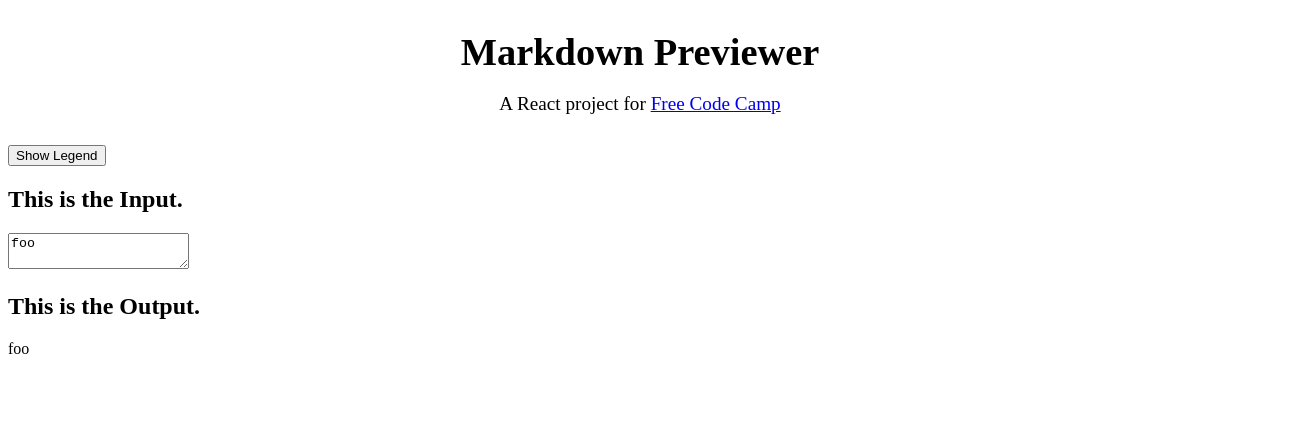
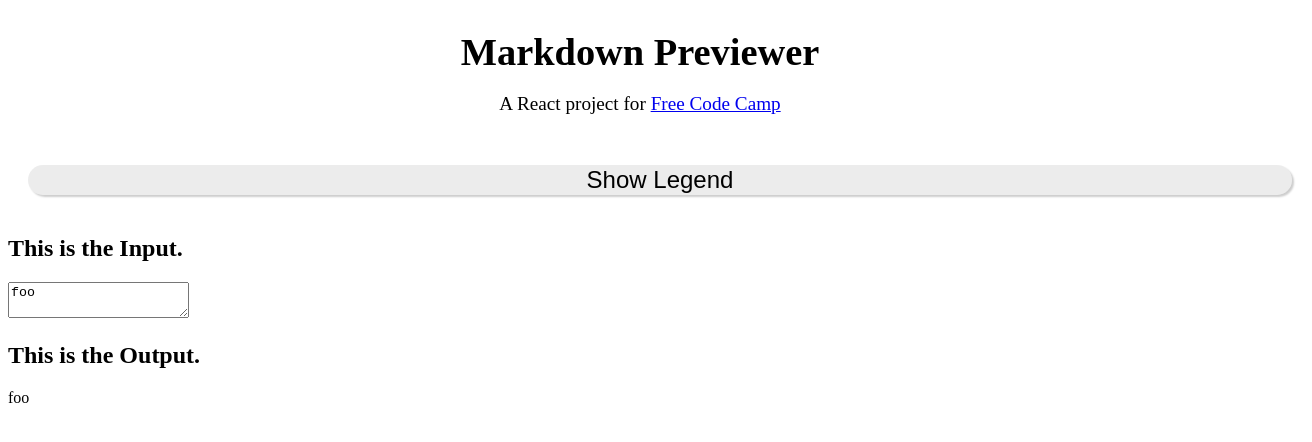
Before and after one commit to halfalpine/markdown-previewer, a React (Create React App) app: page / in a window 1280 px wide. Shown: the top 442 px of the page, 1312 px wide, since content can reach past the window. Built offline with nearby package versions, Linux system fonts and the light colour scheme.

Commit message:
Add styles to Legend

```diff
--- a/src/App.scss
+++ b/src/App.scss
@@ -24,36 +24,11 @@ p {
 }
 
 .legend-button {
-  font-size: 1.5em;
-  background: rgba(192, 192, 192, 0.3);
-  border: none;
-  box-shadow: 2px 2px 2px rgba(0, 0, 0, 0.2);
-  border-radius: 20px;
-  width: 100%;
-  margin: 20px;
   &:hover {
     background: rgba(192, 192, 192, 0.5);
   }
   &:focus {
     outline: none;
-  }
-}
-
-.legend {
-  position: relative;
-  display: flex;
-  flex-wrap: wrap;
-  width: 100%;
-  background: rgba(192, 192, 192, 0.3);
-  border-radius: 10px;
-  padding: 0px 10px;
-  margin: 20px;
-  .legend-title {
-    width: 100%;
-    text-align: center;
-  }
-  .column {
-    width: 50%;
   }
 }
 
--- a/src/components/Legend.js
+++ b/src/components/Legend.js
@@ -1,18 +1,52 @@
-import React from 'react';
-import PropTypes from 'prop-types';
+import React from "react";
+import PropTypes from "prop-types";
 
-const Legend = ({handleLegendChange}) =>
-  <div className="legend">
-    <div className="close-legend" onClick={handleLegendChange}>&#10006;</div>
-    <h2 className="legend-title">Legend</h2>
+const Legend = ({ handleLegendChange }) => {
+  const styles = {
+    legend: {
+      position: "relative",
+      display: "flex",
+      flexWrap: "wrap",
+      width: "100%",
+      background: "rgba(192, 192, 192, 0.3)",
+      borderRadius: "10px",
+      padding: "0px 10px",
+      margin: "20px"
+    },
+    legendTitle: {
+      width: "100%",
+      textAlign: "center"
+    },
+    column: {
+      width: "50%"
+    }
+  };
+
+  return (
+    <div className="legend" style={styles.legend}>
+      <div className="close-legend" onClick={handleLegendChange}>
+        &#10006;
+      </div>
+      <h2 className="legend-title" styles={styles.legendTitle}>
+        Legend
+      </h2>
       <div className="row-define-markdown">
-      <div className="column define-markdown">
+        <div className="column define-markdown" style={styles.column}>
           <h3>What is Markdown?</h3>
-        <blockquote cite="https://en.wikipedia.org/wiki/Markdown">Markdown is a lightweight markup language with plain text formatting syntax. It is designed so that it can be converted to HTML and many other formats using a tool by the same name.</blockquote>
+          <blockquote cite="https://en.wikipedia.org/wiki/Markdown">
+            Markdown is a lightweight markup language with plain text formatting
+            syntax. It is designed so that it can be converted to HTML and many
+            other formats using a tool by the same name.
+          </blockquote>
         </div>
         <div className="column define-markdown">
           <h3>Why should I be excited?</h3>
-        <p>Lorem ipsum dolor sit amet, consectetur adipiscing elit. Integer imperdiet risus a nisi facilisis congue. Donec condimentum sollicitudin lectus id congue. Nullam ultricies pulvinar tincidunt. Etiam vestibulum ut lectus eget cursus.</p>
+          <p>
+            Lorem ipsum dolor sit amet, consectetur adipiscing elit. Integer
+            imperdiet risus a nisi facilisis congue. Donec condimentum
+            sollicitudin lectus id congue. Nullam ultricies pulvinar tincidunt.
+            Etiam vestibulum ut lectus eget cursus.
+          </p>
         </div>
       </div>
       <div className="column example-input">
@@ -51,10 +85,16 @@ const Legend = ({handleLegendChange}) =>
           <a href="www.example.com">This is a hyperlink</a>
         </div>
         <div className="example-text">
-        <p>Italics work like <span className="italic">this</span> or like <span className="italic">this.</span></p>
+          <p>
+            Italics work like <span className="italic">this</span> or like{" "}
+            <span className="italic">this.</span>
+          </p>
         </div>
         <div className="example-text">
-        <p>Bold text works like <span className="bold">this</span> or like <span className="bold">this.</span></p>
+          <p>
+            Bold text works like <span className="bold">this</span> or like{" "}
+            <span className="bold">this.</span>
+          </p>
         </div>
         <div className="example-text">
           <blockquote>This is a blockquote</blockquote>
@@ -64,9 +104,11 @@ const Legend = ({handleLegendChange}) =>
         </div>
       </div>
     </div>
+  );
+};
 
 Legend.propTypes = {
   handleLegendChange: PropTypes.func.isRequired
-}
+};
 
 export default Legend;
--- a/src/components/LegendButton.js
+++ b/src/components/LegendButton.js
@@ -1,13 +1,29 @@
-import React from 'react';
-import PropTypes from 'prop-types';
+import React from "react";
+import PropTypes from "prop-types";
 
-const LegendButton = ({handleLegendChange}) =>
-  <button className="legend-button" onClick={handleLegendChange}>
-    Show Legend
-  </button>
+const LegendButton = ({ handleLegendChange }) => {
+  const styles = {
+    fontSize: "1.5em",
+    background: "rgba(192, 192, 192, 0.3)",
+    border: "none",
+    boxShadow: "2px 2px 2px rgba(0, 0, 0, 0.2)",
+    borderRadius: "20px",
+    width: "100%",
+    margin: "20px"
+  };
+  return (
+    <button
+      style={styles}
+      className="legend-button"
+      onClick={handleLegendChange}
+    >
+      Show Legend
+    </button>
+  );
+};
 
 LegendButton.propTypes = {
   handleLegendChange: PropTypes.func.isRequired
-}
+};
 
 export default LegendButton;
```
Lines whose indentation alone changed are shown as unchanged.
